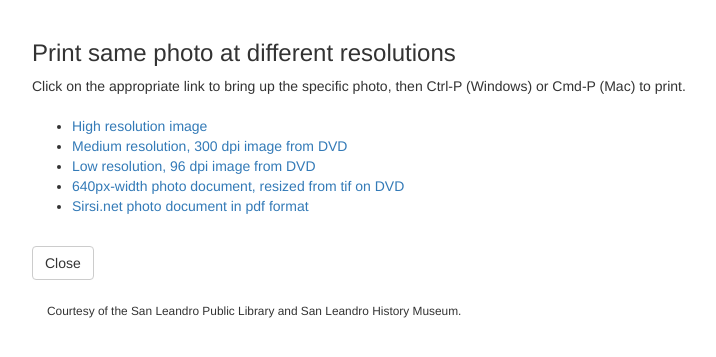
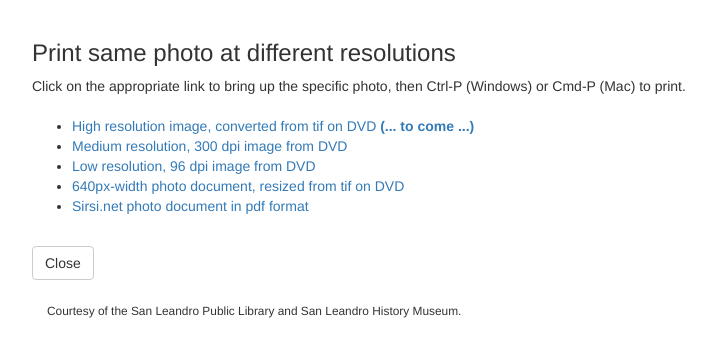
Before and after one commit to jeffb4real/SLHPA-Web-App, a Django app: template mysite/slhpa/templates/slhpa/photo_compare.html in a window 1280 px wide. Shown: the top 357 px of the page, without its empty margins (38-754 px from the left). Run offline with Django 3.2, Linux system fonts and the light colour scheme; the template is opened without the code that fills it, so the values that code supplies are empty; some libraries are stand-ins or nearby versions.

Commit message:
Better description of state of high res.

```diff
--- a/mysite/slhpa/templates/slhpa/photo_compare.html
+++ b/mysite/slhpa/templates/slhpa/photo_compare.html
@@ -25,7 +25,7 @@
             <li>
                 <a href="{{ baseUrl }}/hr/{{ photo.resource_name|getdir }}/{{ photo.resource_name }}.jpg"
                 target="_blank">
-                    High resolution image
+                    High resolution image, converted from tif on DVD <strong>(... to come ...)</strong>
                 </a>
             </li>
             <li>
```
